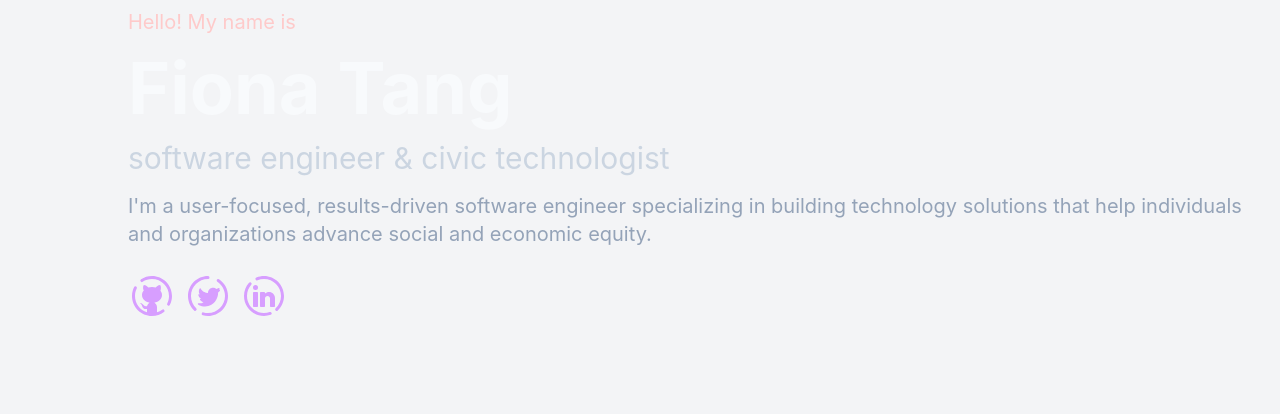
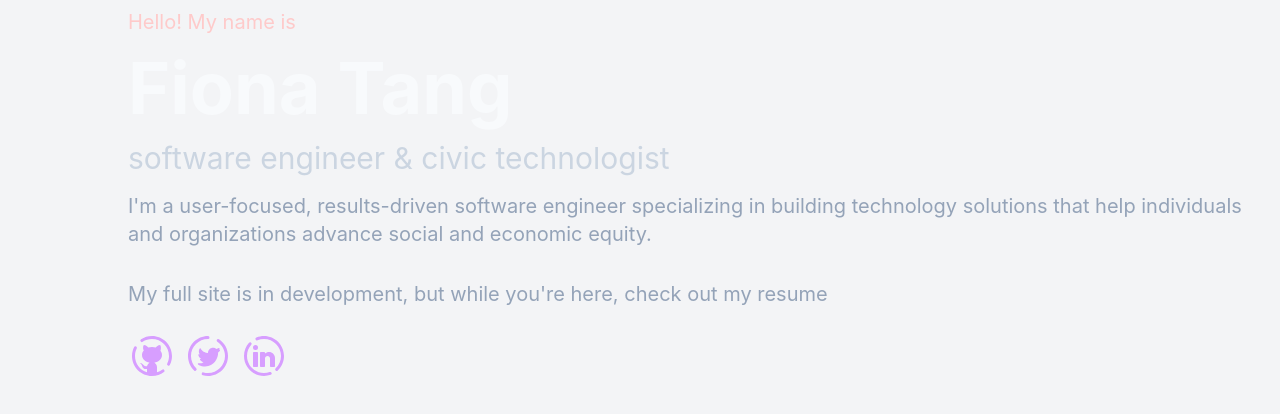
Before and after one commit to fionatagious/fiona.works, a Next.js app: page /intro in a window 1280 px wide. Shown: the top 414 px of the page. Built offline with nearby package versions, Linux system fonts and the light colour scheme.

Commit message:
simplified nav for now

```diff
--- a/components/navigation/navbar/index.js
+++ b/components/navigation/navbar/index.js
@@ -1,36 +1,24 @@
 import React from "react";
-import Link from "next/link";
-
+import ResumeButton from "/components/buttons/ResumeButton";
 // import Logo from "./Logo";
-import ResumeButton from "/components/buttons/ResumeButton";
 
 const Navbar = () => {
   return (
     <>
-      <div className="w-full h-20 sticky top-0 bg-indigo-950">
+      <div className="w-full h-20 sticky top-0 bg-slate-950">
         <div className="container mx-auto px-4 h-full py-1">
           <div className="flex justify-end gap-x-4 items-center h-full">
             {/* <Logo /> */}
-            <ul className="list-none sm:flex gap-x-8 text-pink">
+            <ul className="list-none sm:flex gap-x-8">
               <li>
                 <Link className="link-animation" href="/">
                   <p>Home</p>
                 </Link>
               </li>
               <li>
-                <Link className="link-animation" href="/writings">
-                  <p>Writings</p>
-                </Link>
-              </li>
-              {/* <li>
-                <Link className="link-animation" href="/projects">
-                  <p>Projects</p>
-                </Link>
-              </li> */}
-              <li>
-                <Link className="link-animation" href="/contact">
+                <a className="link-animation" href="/contact">
                   <p>Contact</p>
-                </Link>
+                </a>
               </li>
             </ul>
             <ResumeButton />
--- a/pages/intro/index.js
+++ b/pages/intro/index.js
@@ -31,6 +31,11 @@ export default function Intro() {
           in building technology solutions that help individuals and
           organizations advance social and economic equity.
         </div>
+        <div className="text-left text-slate-400 text-xl my-2 mb-6">
+          My full site is in development, but while you're here, check out
+          my&nbsp;
+          <a href="/resume">resume</a>
+        </div>
         <SocialMedia />
       </Grid>
     </>
```
